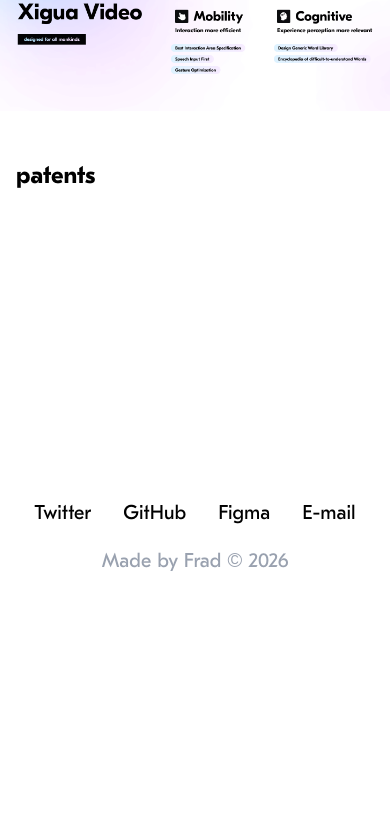
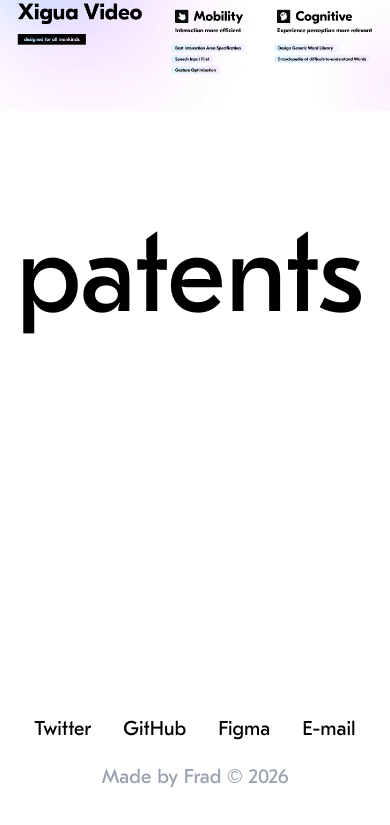
Before and after one commit to FradSer/frad-me, a Next.js app: page / in a window 390 px wide. Shown: the part 2512-3337 px from the top of the page. Before the commit the page ends 3135 px from the top, so only its background shows below. Built offline with nearby package versions, Linux system fonts and the light colour scheme.

Commit message:
style: adjust patents title size to match work title and increase vertical spacing

```diff
--- a/components/Landing/Patents.tsx
+++ b/components/Landing/Patents.tsx
@@ -39,10 +39,12 @@ const patents = [
 
 export default function Patents() {
   return (
-    <section className="layout-wrapper my-12 text-2xl font-bold sm:text-3xl md:text-4xl lg:text-5xl xl:text-6xl 2xl:text-7xl">
+    <section className="layout-wrapper my-20 md:my-24 lg:my-32">
       <div className="flex flex-col items-start">
-        <h2 className="mb-4 hover:cursor-default">patents</h2>
-        <ul className="flex flex-wrap gap-1 text-white">
+        <h2 className="mb-8 text-[7rem] hover:cursor-default lg:text-[10rem] xl:text-[13rem] 2xl:text-[16rem]">
+          patents
+        </h2>
+        <ul className="flex flex-wrap gap-1 text-white text-2xl font-bold sm:text-3xl md:text-4xl lg:text-5xl xl:text-6xl 2xl:text-7xl">
           {patents.map((patent, index) => (
             <li key={patent.number} className="flex items-center">
               <CursorProvider targetCursorType={CursorType.headerLinkHovered}>
```
